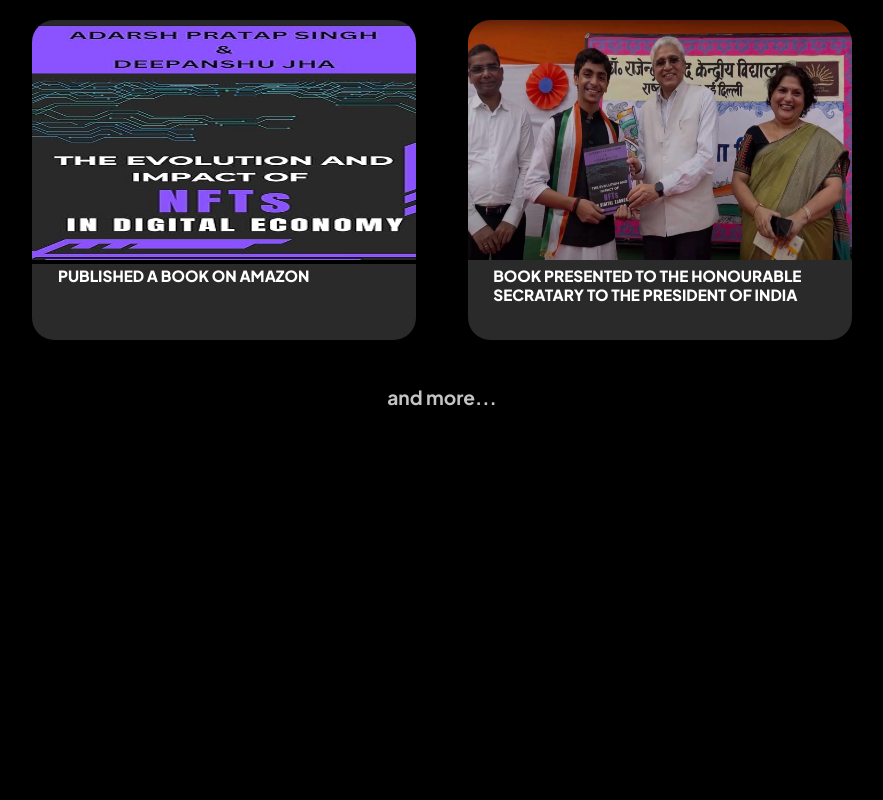
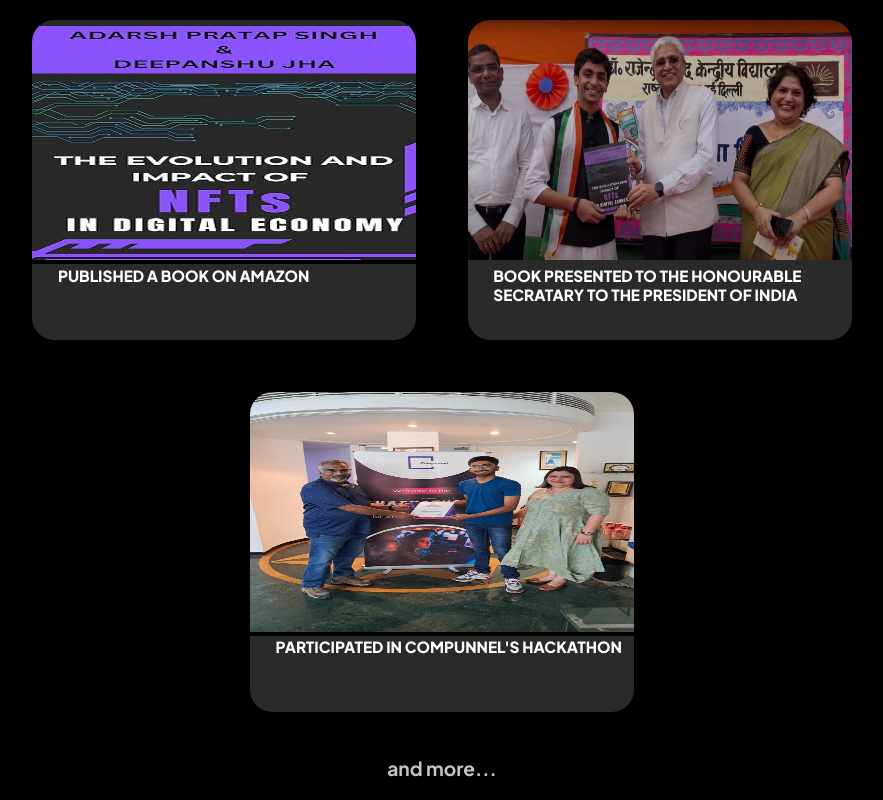
Before and after one commit to adarrrsh/portfolio, a plain HTML site: page index.html in a window 1280 px wide. Shown: the part 3833-4633 px from the top of the page, without its empty margins (198-1081 px from the left). Before the commit the page ends 4261 px from the top, so only its background shows below. Drawn offline with Linux system fonts and the light colour scheme.

Commit message:
another update

```diff
--- a/index.html
+++ b/index.html
@@ -227,6 +227,19 @@
                 </div>
 
             </div>
+            <div class="row">
+                <div class="col">
+                    <div class="card">
+                        <a
+                            href="https://www.linkedin.com/posts/adarrrrsh_pythonparkhackathon-hackathonexperience-gratefulforguidance-activity-7210298758662668289-Xjlr?utm_source=share&utm_medium=member_desktop"><img
+                                src="images/compunnell.jpeg" alt="" class="logo-project"></a>
+                        <p class="project-name">PARTICIPATED IN COMPUNNEL'S HACKATHON </p>
+                    </div>
+
+                </div>
+
+
+            </div>
             <p class="title">and more...</p>
         </div>
     </section>
```
Also changed, not shown: images/compunnell.jpeg (added).
